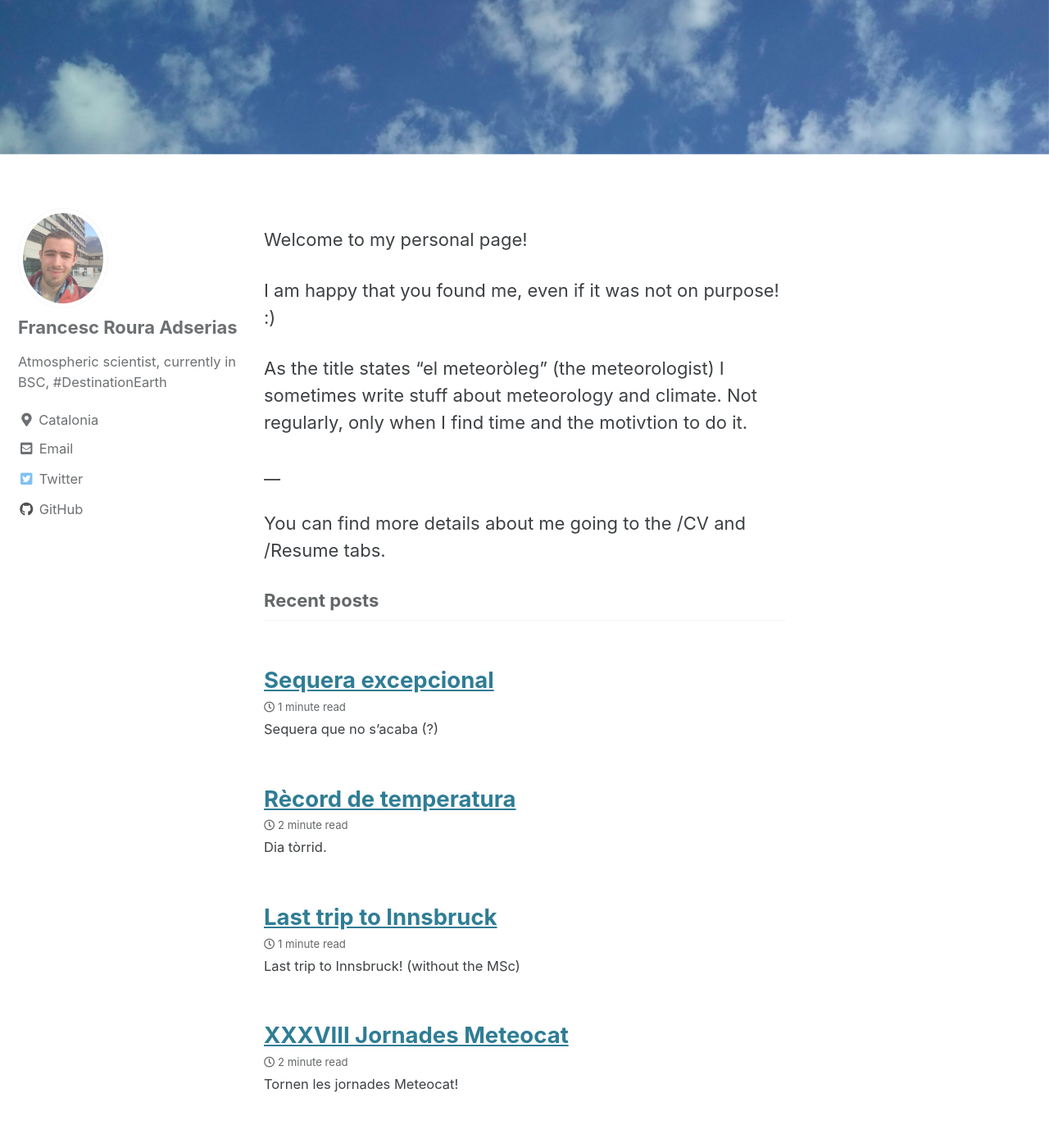
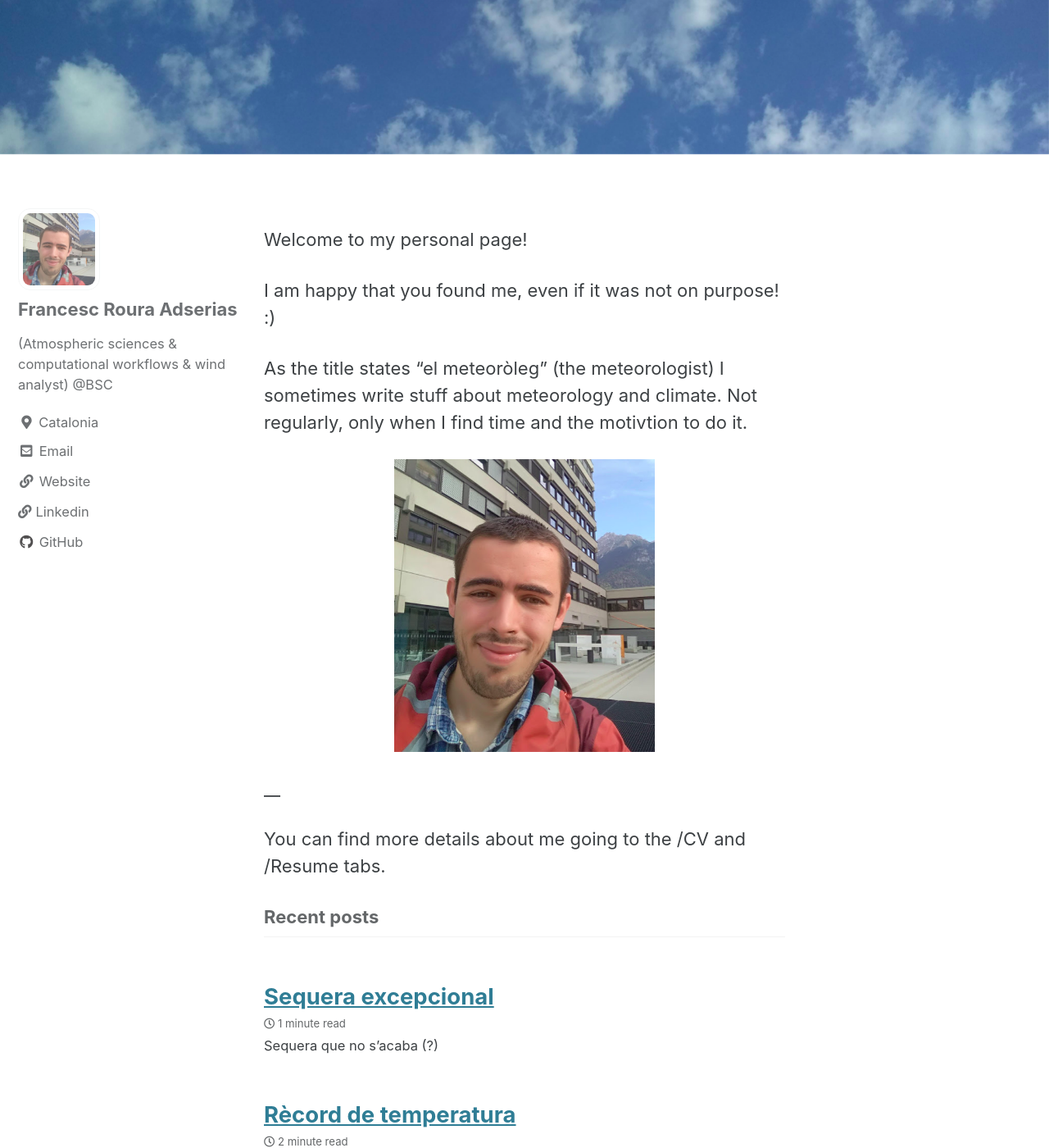
Before and after one commit to franra9/franra9.github.io, a Jekyll site: the page built from index.md, in a window 1280 px wide and 1400 px high, scrolled down 306 px. Shown: the whole window at 82% size. Built offline with Jekyll 4.4.1, drawn with Linux system fonts in a browser that asks for light colours; cached includes are drawn as plain includes; the list of posts is cut into pages by our own code.

Commit message:
change shape icon

```diff
--- a/_config.yml
+++ b/_config.yml
@@ -106,7 +106,7 @@ analytics:
 author:
   name             : "Francesc Roura Adserias"
   avatar           : "/assets/images/bio-photo.jpg" # path of avatar image, e.g. "/assets/images/bio-photo.jpg"
-  bio              : "Atmospheric scientist, currently in BSC, #DestinationEarth"
+  bio              : "(Atmospheric sciences & computational workflows & wind analyst) @BSC"
   location         : "Catalonia"
   email            :
   links:
@@ -115,10 +115,10 @@ author:
       url: "mailto:francescrouradserias@gmail.com"
     - label: "Website"
       icon: "fas fa-fw fa-link"
-      # url: "https://your-website.com"
-    - label: "Twitter"
-      icon: "fab fa-fw fa-twitter-square"
-      url: "https://twitter.com/elmeteoroleg"
+      url: "https://www.linkedin.com/in/francescroura/"
+    - label: "Linkedin"
+      #icon: "fab fa-fw fa-twitter-square"
+      url: "https://www.linkedin.com/in/francescroura/"
     - label: "Facebook"
       icon: "fab fa-fw fa-facebook-square"
       # url: "https://facebook.com/"
@@ -156,6 +156,7 @@ footer:
 include:
   - .htaccess
   - _pages
+  - /assets/css/custom.css
 exclude:
   - "*.sublime-project"
   - "*.sublime-workspace"
--- a/_includes/head/custom.html
+++ b/_includes/head/custom.html
@@ -3,3 +3,4 @@
 <!-- insert favicons. use https://realfavicongenerator.net/ -->
 
 <!-- end custom head snippets -->
+<!-- _includes/head/custom.html -->
--- a/assets/css/main.scss
+++ b/assets/css/main.scss
@@ -7,3 +7,12 @@ search: false
 
 @import "minimal-mistakes/skins/{{ site.minimal_mistakes_skin | default: 'default' }}"; // skin
 @import "minimal-mistakes"; // main partials
+
+
+/* Sidebar avatar wider */
+.sidebar .author__avatar img {
+  width: 100px !important;   /* wider */
+  height: 100px !important;   /* keep aspect ratio */
+  border-radius: 15px !important; /* rectangular with rounded corners */
+  object-fit: cover;
+}
--- a/index.md
+++ b/index.md
@@ -11,6 +11,11 @@ I am happy that you found me, even if it was not on purpose! :)
 
 As the title states "el meteoròleg" (the meteorologist) I sometimes write stuff about meteorology and climate. Not regularly, only when I find time and the motivtion to do it.
 
+<p align="center">
+  <img src="/assets/images/bio-photo.jpg" alt="" width="50%">
+</p>
+
+
 __
 
 
```
